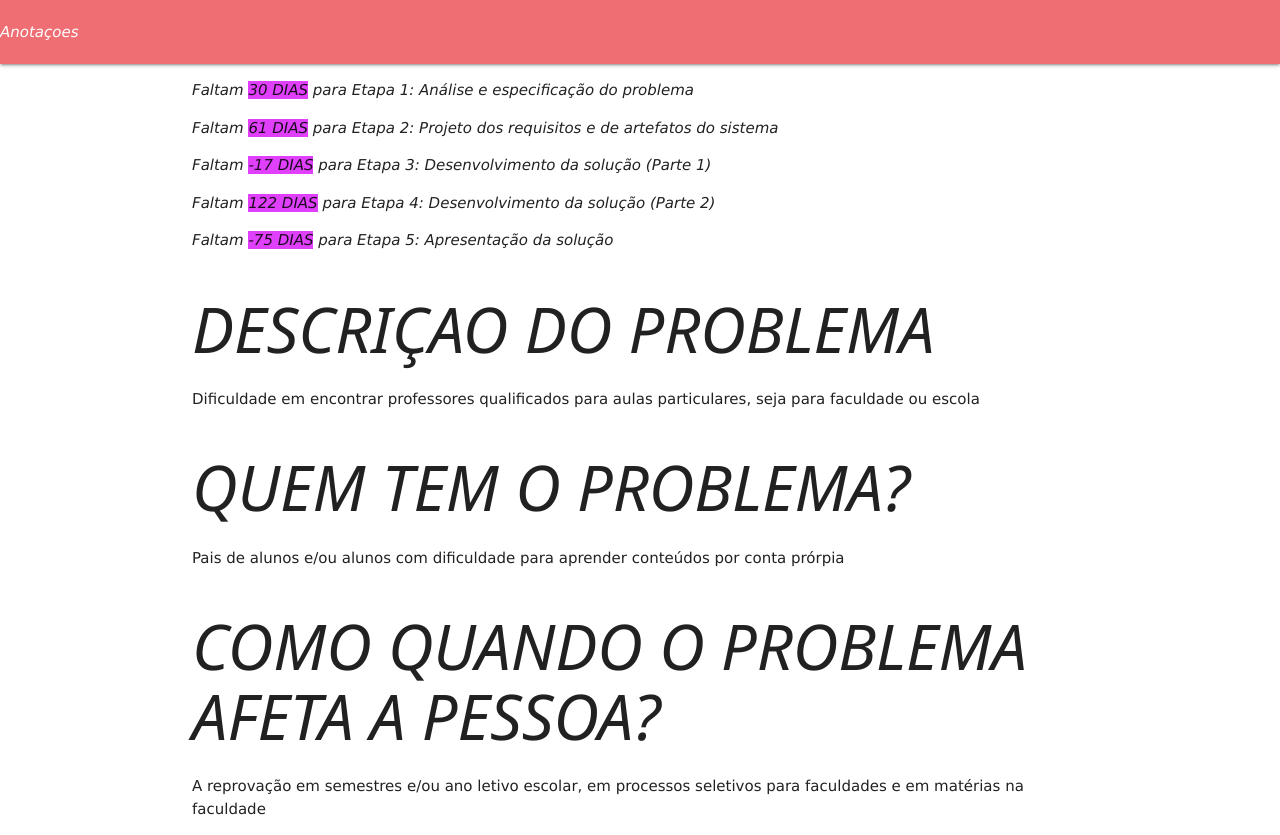
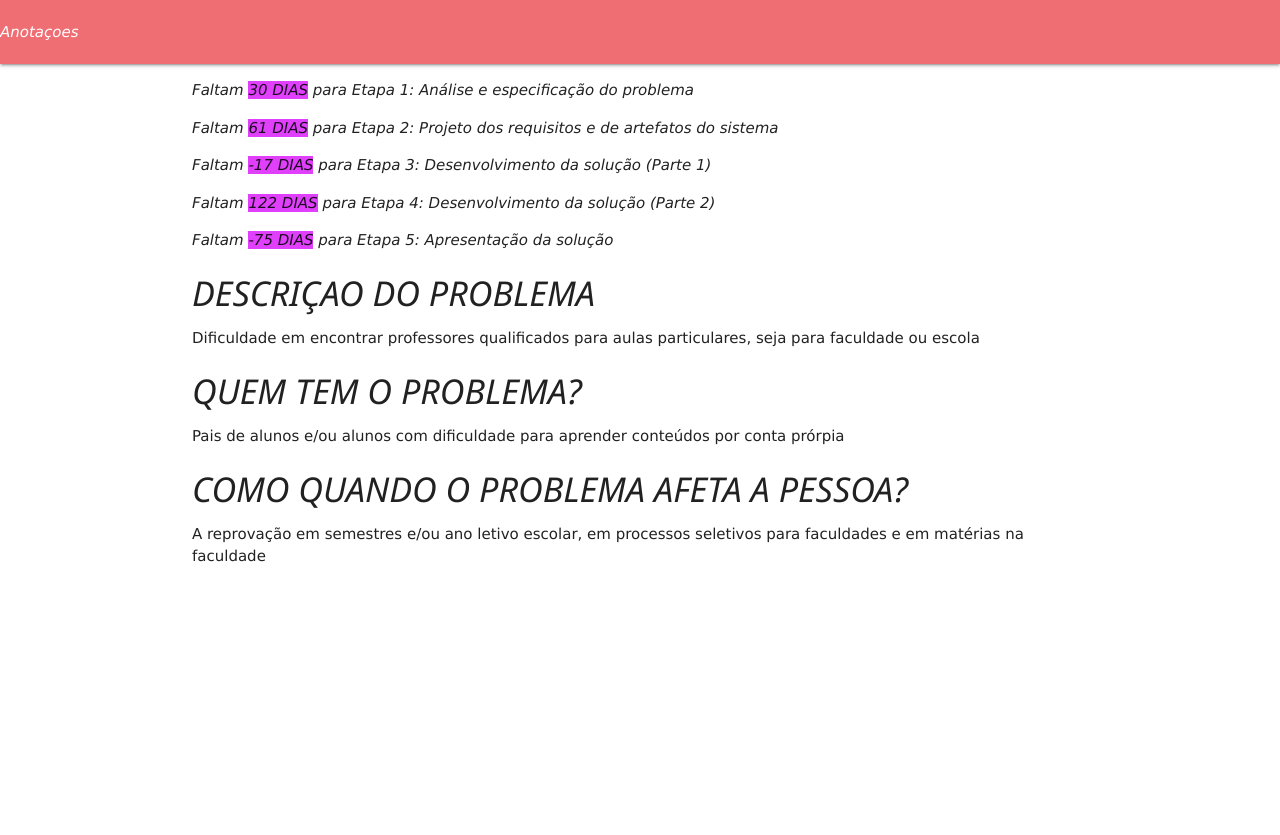
Before and after one commit to mailsonpuc/anotacao.io, a plain HTML site: page projeto2/index.html in a window 1280 px wide. After the commit the page ends 800 px from the top, so only its background shows below. Drawn offline with nearby package versions, Linux system fonts and the light colour scheme.

Commit message:
Update index.html

```diff
--- a/projeto2/index.html
+++ b/projeto2/index.html
@@ -55,7 +55,7 @@
 
 <div class="container">
     <div class="card-content">
-        <h1><em>DESCRIÇAO DO PROBLEMA </em></h1>
+        <h4><em>DESCRIÇAO DO PROBLEMA </em></h4>
          <p>Dificuldade em encontrar professores qualificados para aulas particulares, seja para faculdade ou escola</p>
      </div>
 </div>
@@ -63,7 +63,7 @@
 
 <div class="container">
     <div class="card-content">
-        <h1><em>QUEM TEM O PROBLEMA? </em></h1>
+        <h4><em>QUEM TEM O PROBLEMA? </em></h4>
          <p>Pais de alunos e/ou alunos com dificuldade para aprender conteúdos por conta prórpia</p>
      </div>
 </div>
@@ -72,7 +72,7 @@
 
 <div class="container">
     <div class="card-content">
-        <h1><em>COMO QUANDO O PROBLEMA AFETA A PESSOA? </em></h1>
+        <h4><em>COMO QUANDO O PROBLEMA AFETA A PESSOA? </em></h4>
          <p>
 A reprovação em semestres e/ou ano letivo escolar, em processos seletivos para faculdades e em matérias na faculdade</p>
      </div>
```
